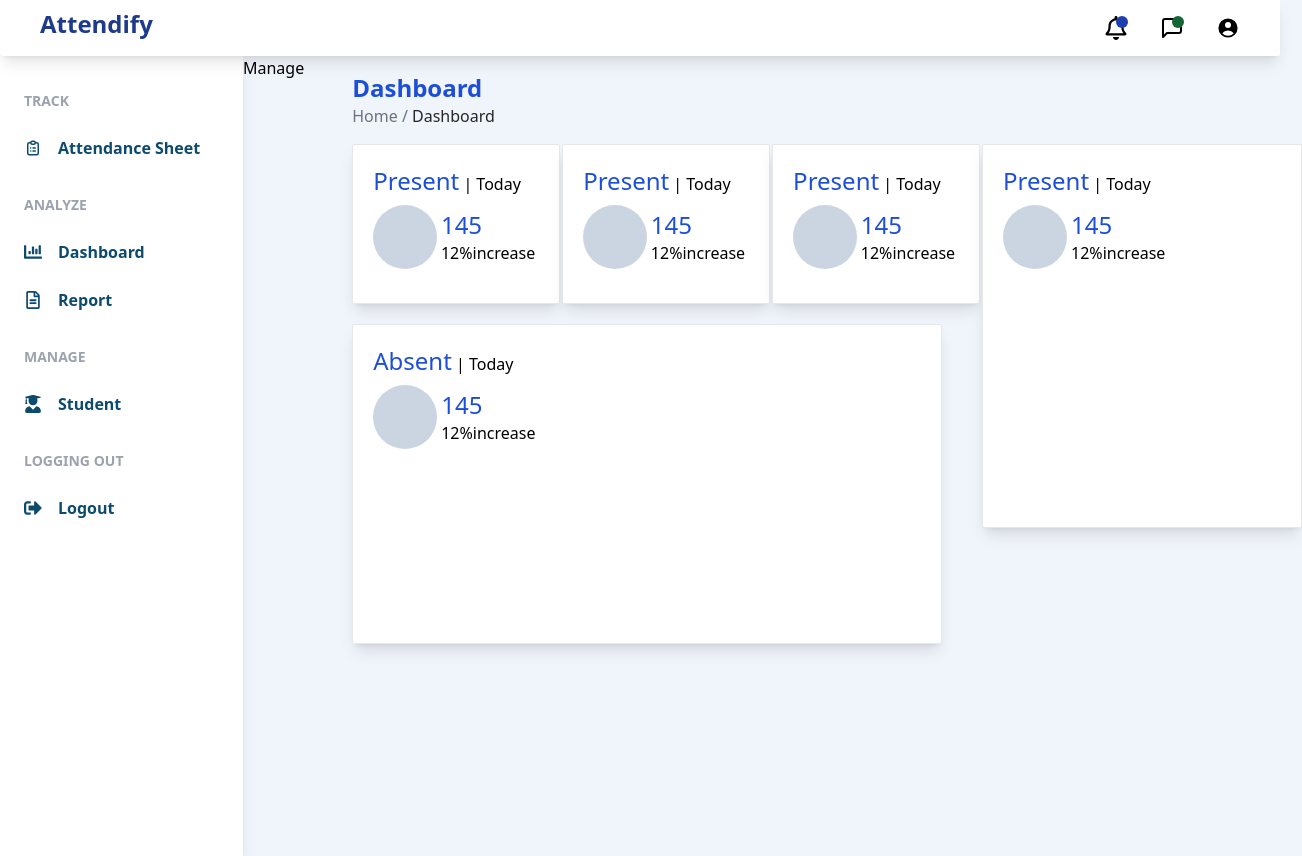
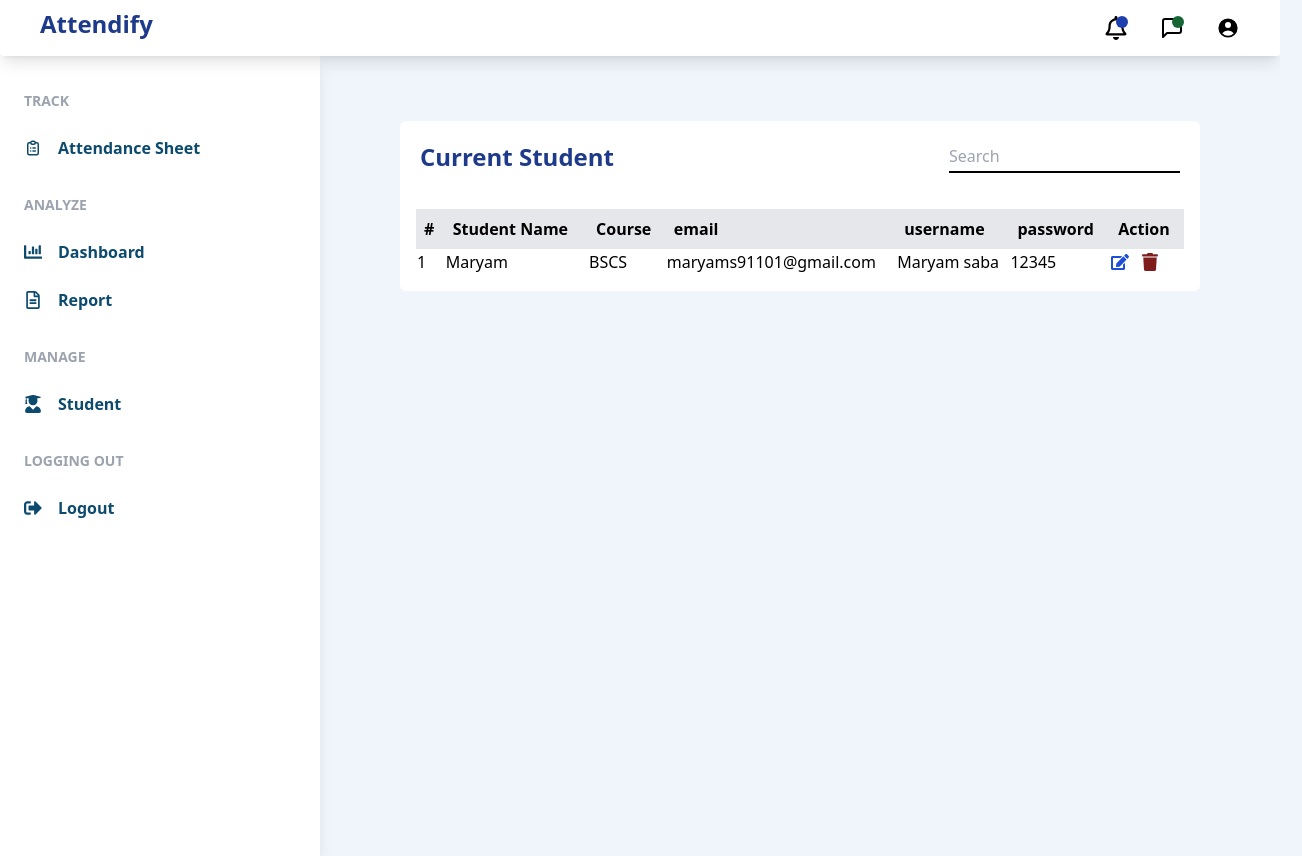
Before and after one commit to Muneeba2001/Attendify, a React (Vite) app in the folder FrontEnd/MarkIn/: page /AdminDashBoard/Manage/Student in a window 1280 px wide. Shown: the whole page, 1302 px wide, since content can reach past the window. Built offline with nearby package versions, Linux system fonts and the light colour scheme.

Commit message:
modification

```diff
--- a/FrontEnd/MarkIn/src/App.jsx
+++ b/FrontEnd/MarkIn/src/App.jsx
@@ -4,7 +4,7 @@ import { Route, Routes } from "react-router-dom";
 import UserAuthPage from "./Pages/UserAuthPage";
 import ForgetPassword from "./Pages/TeacherProtoType/ForgetPassword";
 import DefaultLayout from "./Pages/DefaulLayout/DefaultLayout";
-import DashBoard from "./Pages/AdminDashBoard/DashBoard";
+//import DashBoard from "./Pages/AdminDashBoard/DashBoard";
 import Register from "./Pages/Register";
 import StudentLogin from "./Pages/StudentProtoType/student-login";
 import StudentForgetPassword from "./Pages/StudentProtoType/StudentForgetPassword";
@@ -16,6 +16,8 @@ import Analyze from "./Pages/AdminDashBoard/Analyze";
 import Manage from "./Pages/AdminDashBoard/Manage";
 import LoggingOut from "./Pages/AdminDashBoard/LoggingOut";
 import Student from "./Pages/AdminDashBoard/Student";
+import DashBoard from "./Pages/AdminDashBoard/DashBoard";
+
 
 //import DefaultLayout from "./DefaultLayout/DefaultLayout";
 
@@ -23,16 +25,18 @@ function App() {
   return (
     <>
       <Routes>
-        <Route path="/AdminDashBoard" element={<DashBoard />}>
+        <Route path="/AdminDashBoard" element={<DashBoard/>} />
+
          {/* Manage */}
-         <Route path="Manage" element = {<Manage/>}>
-        <Route path = "Student" element = {<DefaultLayout><Student/></DefaultLayout>}/>
+         <Route path="/AdminDashBoard/Manage" element = {<Manage/>}>
+
          </Route>
+         <Route path = "/AdminDashBoard/Manage/Student" element = {<DefaultLayout><Student/></DefaultLayout>}/>
         {/* Track */}
          {/* Admin DashBoard */}
          <Route  path="Track" element = {<Track/>}/>
 
-        </Route>
+
         <Route path="AttendanceSheet" element={<DefaultLayout><AttendanceSheet/></DefaultLayout>}/>
         <Route
           path="/UserAuth"
--- a/FrontEnd/MarkIn/src/Component/DashBoard/SideBar.jsx
+++ b/FrontEnd/MarkIn/src/Component/DashBoard/SideBar.jsx
@@ -34,7 +34,7 @@ const SideBar = () => {
           <div className="mb-2 flex w-full items-center">
             <FaChartBar className="mr-0 text-lg" />
             <NavLink
-              to="/TeacherDashBoard"
+              to="DashBoard"
               className="block rounded px-4 py-2 hover:bg-gray-100"
               activeClassName="bg-blue-50 text-blue-700"
             >
--- a/FrontEnd/MarkIn/src/Pages/AdminDashBoard/Student.jsx
+++ b/FrontEnd/MarkIn/src/Pages/AdminDashBoard/Student.jsx
@@ -4,6 +4,7 @@ import { FaEdit, FaTrash } from 'react-icons/fa'
 const Student = () => {
     const [search, setSearch] = useState();
   return (
+
     <div className='bg-white rounded-md w-full' >
         <div className="heading p-5">
             <nav className='flex justify-between'>
```
